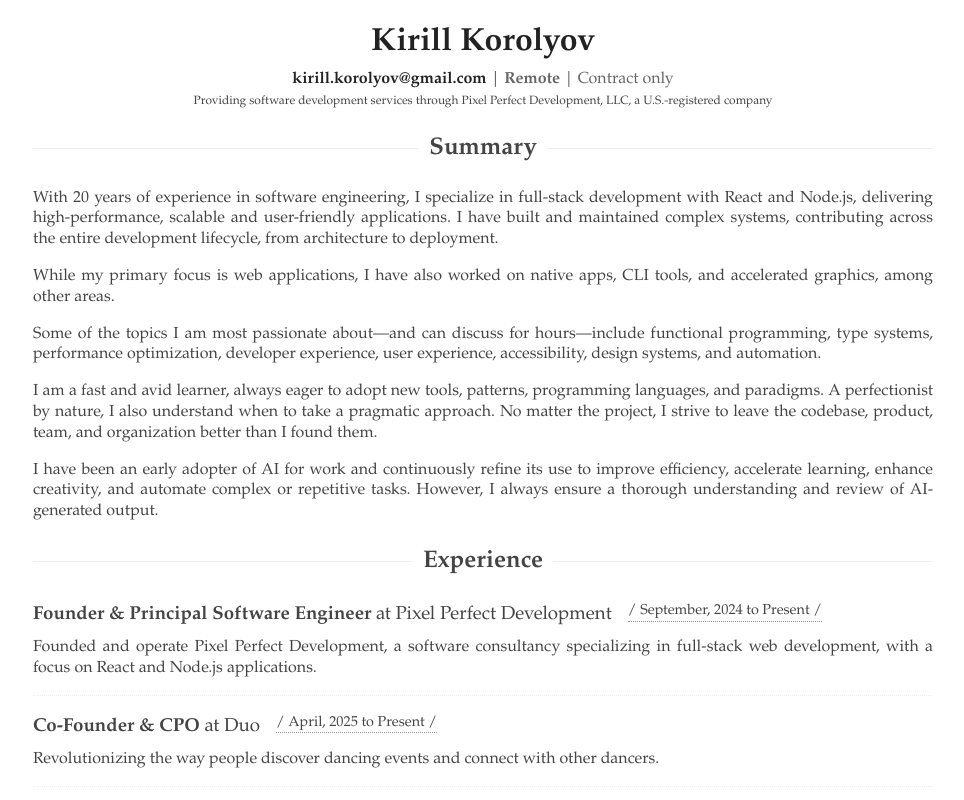
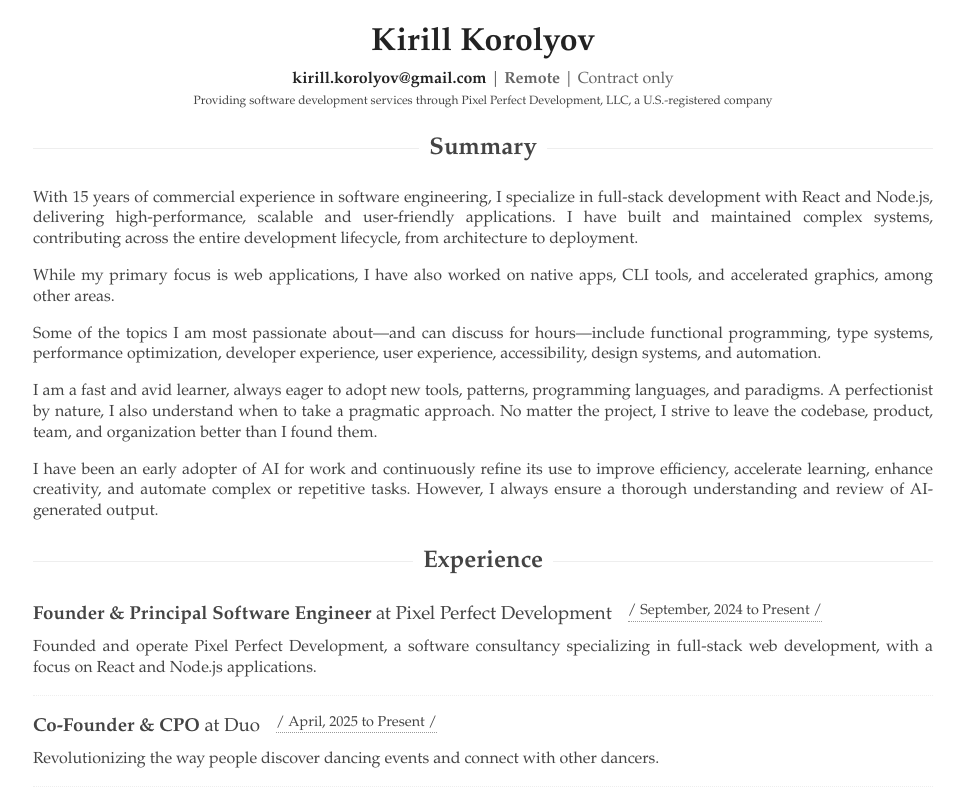
Before and after one commit to Dremora/dremora.com, a Next.js app: page /resume in a window 1280 px wide. Shown: the top 800 px of the page, without its empty margins (157-1121 px from the left). Built offline with nearby package versions, Linux system fonts and the light colour scheme.

Commit message:
Be more explicit about experience years

```diff
--- a/src/app/resume/page.tsx
+++ b/src/app/resume/page.tsx
@@ -188,8 +188,8 @@ export default function Resume() {
       </div>
       <SectionHeading>Summary</SectionHeading>
       <p className="leading-[1.3] text-justify my-[1em] break-inside-avoid">
-        With 20 years of experience in software engineering, I specialize in
-        full-stack development with React and Node.js, delivering
+        With 15 years of commercial experience in software engineering, I
+        specialize in full-stack development with React and Node.js, delivering
         high-performance, scalable and user-friendly applications. I have built
         and maintained complex systems, contributing across the entire
         development lifecycle, from architecture to deployment.
```
